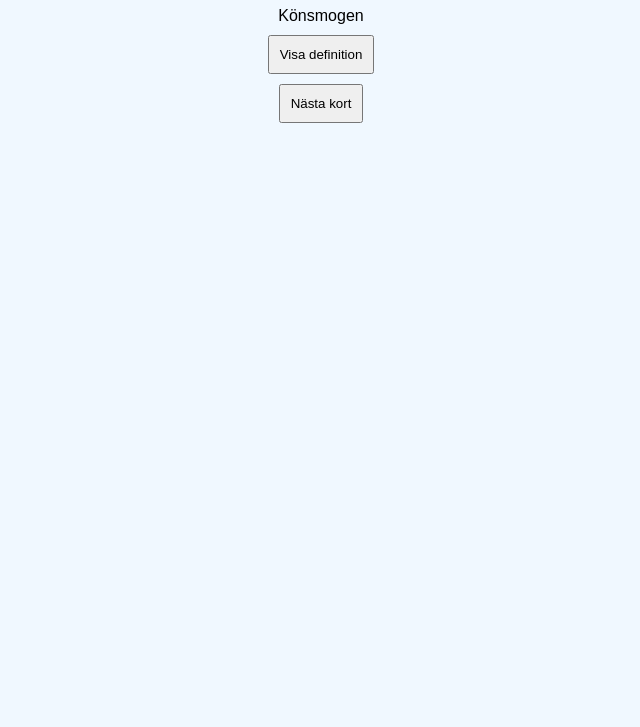
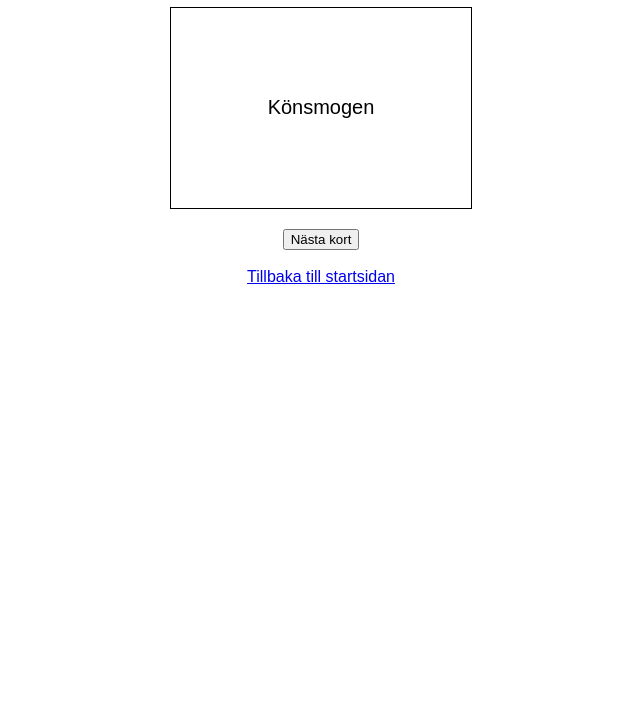
Before and after one commit to TManke/Idrottsprov, a plain HTML site: page flashcards.html in a window 1280 px wide. Shown: the part 73-800 px from the top of the page, without its empty margins (319-959 px from the left). Drawn offline with Linux system fonts and the light colour scheme.

Commit message:
Update flashcards.html

```diff
--- a/flashcards.html
+++ b/flashcards.html
@@ -4,15 +4,28 @@
     <meta charset="UTF-8">
     <meta name="viewport" content="width=device-width, initial-scale=1.0">
     <title>Flashcards</title>
-    <link rel="stylesheet" href="style.css">
+    <style>
+        body { font-family: Arial, sans-serif; text-align: center; }
+        .flashcard {
+            width: 300px;
+            height: 200px;
+            border: 1px solid black;
+            display: flex;
+            align-items: center;
+            justify-content: center;
+            cursor: pointer;
+            margin: 20px auto;
+            font-size: 20px;
+        }
+    </style>
 </head>
 <body>
     <h1>Flashcards</h1>
-    <div id="flashcard">
-        <p id="term"></p>
-    </div>
-    <button onclick="showDefinition()">Visa definition</button>
+
+    <div id="flashcard" class="flashcard" onclick="flipCard()">Klicka för att se svaret</div>
     <button onclick="nextCard()">Nästa kort</button>
+    <br><br>
+    <a href="index.html">Tillbaka till startsidan</a>
 
     <script src="flashcards.js"></script>
 </body>
```
